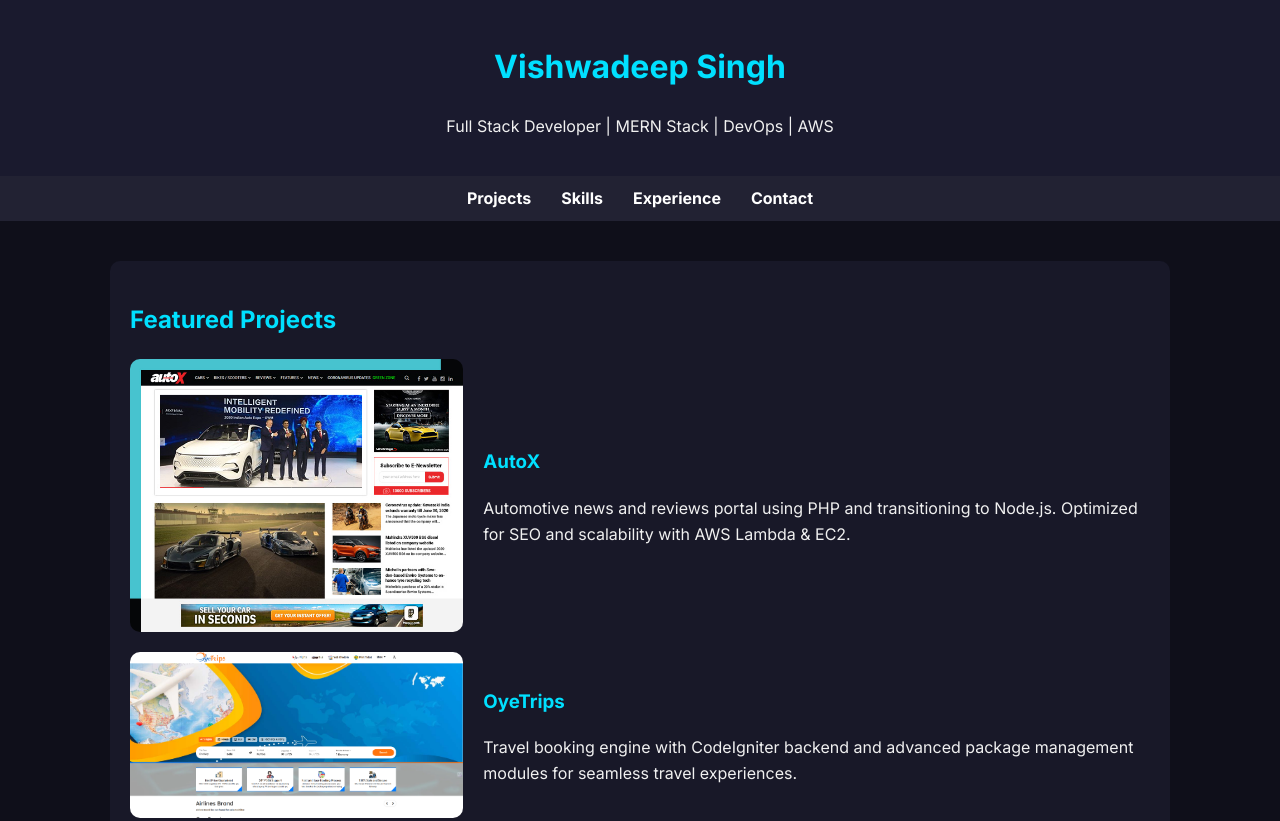
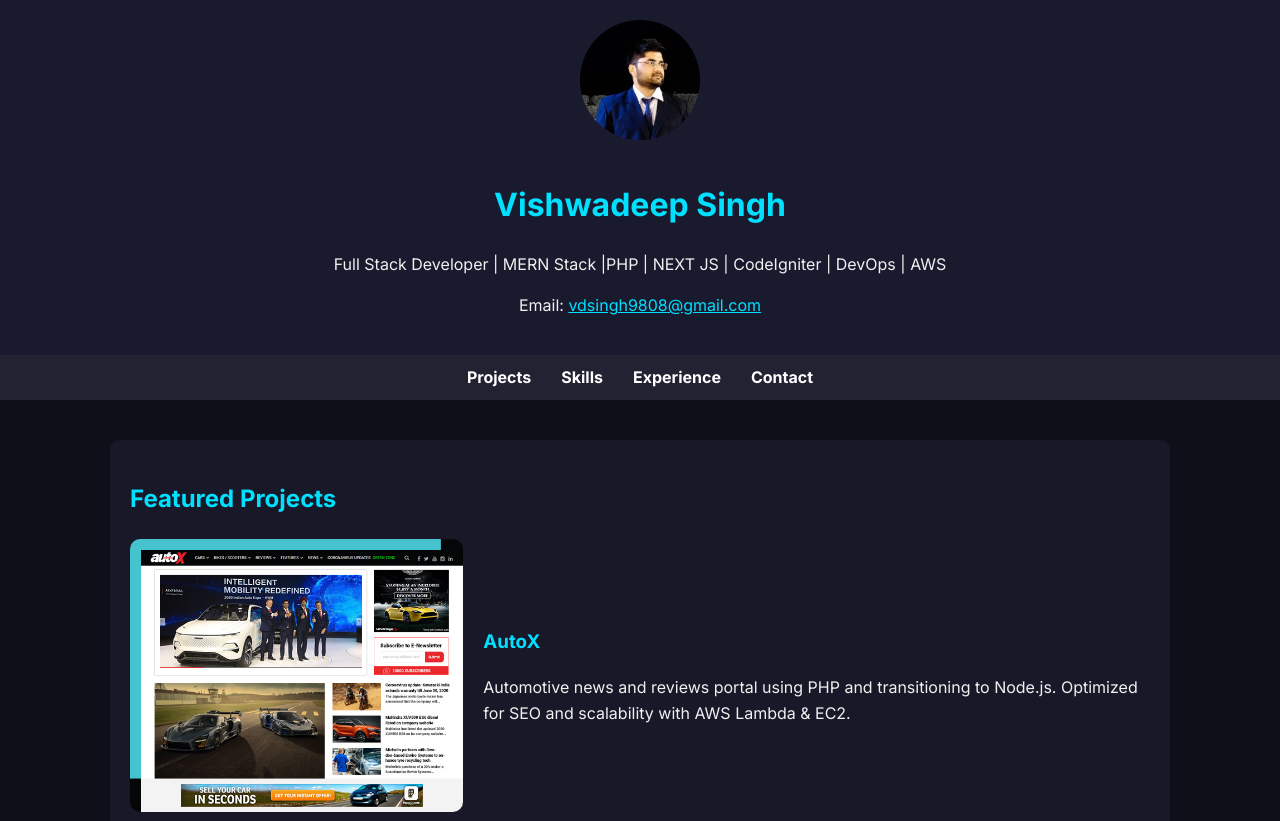
Before and after one commit to vdsingh9808/Portfolio.github.io, a plain HTML site: page index.html in a window 1280 px wide. Shown: the top 821 px of the page. Drawn offline with Linux system fonts and the light colour scheme.

Commit message:
index img

```diff
--- a/index.html
+++ b/index.html
@@ -19,6 +19,13 @@
       background: #1a1a2e;
       padding: 20px;
       text-align: center;
+    }
+    header img {
+      width: 120px;
+      height: 120px;
+      border-radius: 50%;
+      margin-bottom: 10px;
+      object-fit: cover;
     }
     h1, h2, h3 {
       color: #00e0ff;
@@ -97,8 +104,10 @@
 <body>
 
 <header>
+  <img src="img/vishwadeep.jpg" alt="Vishwadeep Singh">
   <h1>Vishwadeep Singh</h1>
-  <p>Full Stack Developer | MERN Stack | DevOps | AWS</p>
+  <p>Full Stack Developer | MERN Stack |PHP | NEXT JS | CodeIgniter | DevOps | AWS</p>
+  <p>Email: <a href="mailto:vdsingh9808@gmail.com" style="color:#00e0ff">vdsingh9808@gmail.com</a></p>
 </header>
 
 <nav>
```
